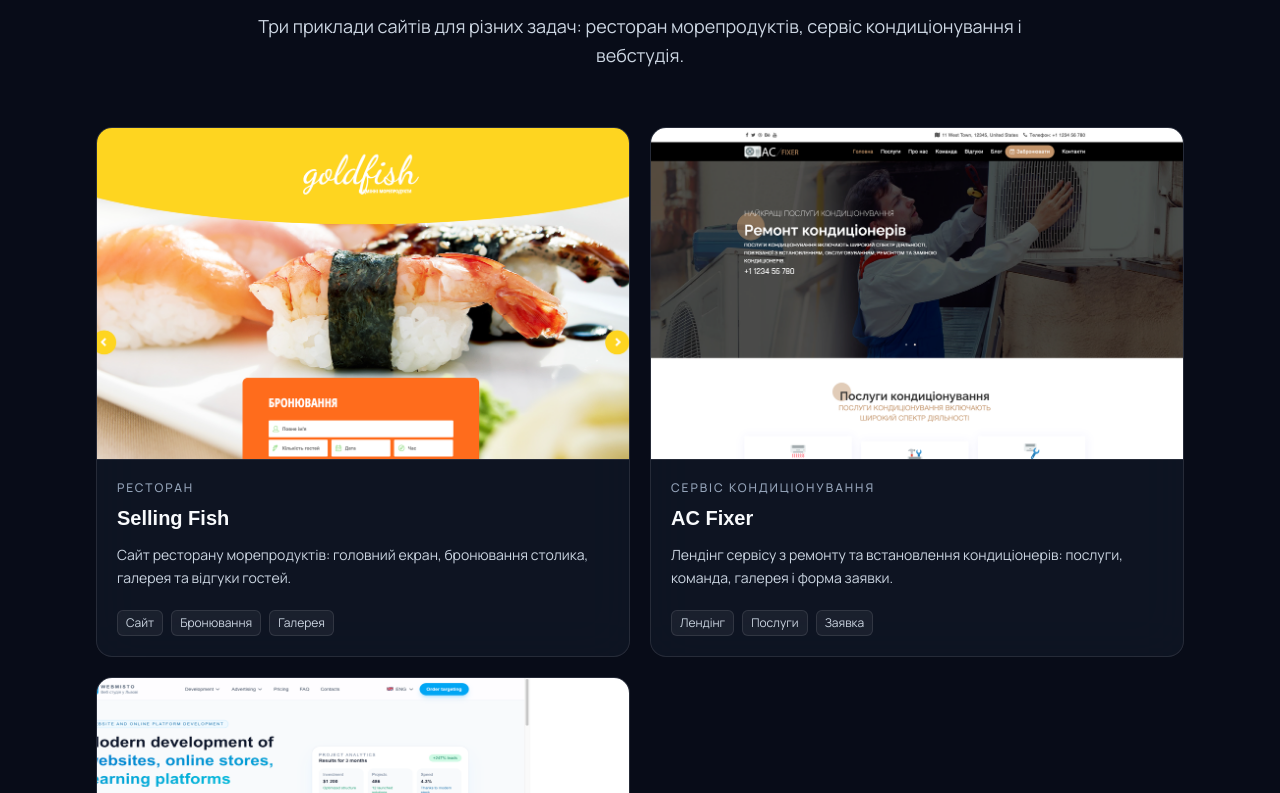
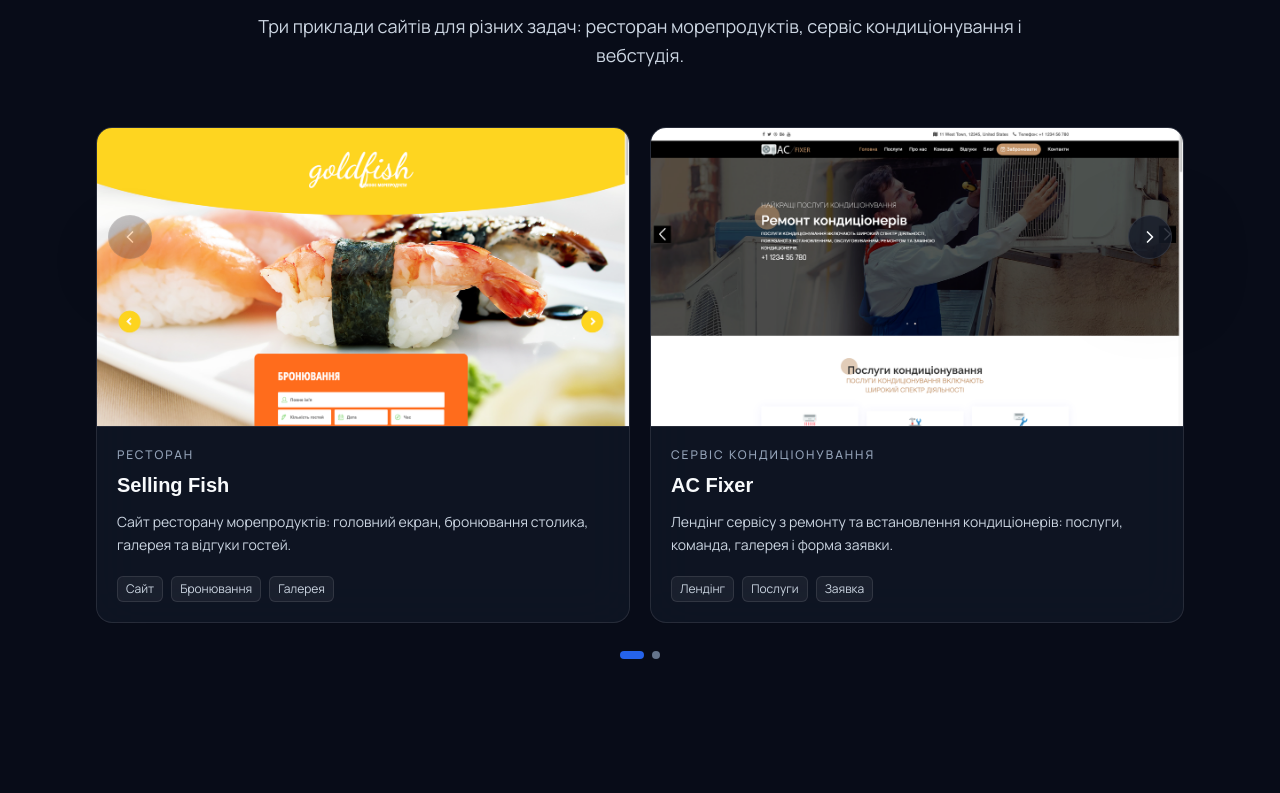
Before and after one commit to Romaleso261981/DevSite, a Next.js app: page / in a window 1280 px wide. Shown: the part 3087-3880 px from the top of the page. Built offline with nearby package versions, Linux system fonts and the light colour scheme; a web font is replaced by a local one.

Commit message:
Enhance Portfolio component with horizontal scrolling functionality and navigation buttons. Update layout for improved user experience and accessibility. Replace existing project display with a dynamic scrolling gallery.

```diff
--- a/src/components/Portfolio.tsx
+++ b/src/components/Portfolio.tsx
@@ -1,8 +1,63 @@
+"use client";
+
+import { useCallback, useEffect, useRef, useState } from "react";
+import { ChevronLeft, ChevronRight } from "lucide-react";
 import { SectionHeading } from "@/components/SectionHeading";
-import { MotionReveal } from "@/components/MotionReveal";
 import { PORTFOLIO } from "@/lib/constants";
+import { usePrefersReducedMotion } from "@/hooks/use-reduced-motion";
+
+function pagesFor(perView: number) {
+  return Math.max(1, PORTFOLIO.length - perView + 1);
+}
 
 export function Portfolio() {
+  const scrollerRef = useRef<HTMLDivElement>(null);
+  const [page, setPage] = useState(0);
+  const [perView, setPerView] = useState(2);
+  const reduced = usePrefersReducedMotion();
+  const pageCount = pagesFor(perView);
+
+  useEffect(() => {
+    const media = window.matchMedia("(min-width: 640px)");
+    const update = () => setPerView(media.matches ? 2 : 1);
+    update();
+    media.addEventListener("change", update);
+    return () => media.removeEventListener("change", update);
+  }, []);
+
+  useEffect(() => {
+    scrollerRef.current?.scrollTo({ left: 0, behavior: "auto" });
+    setPage(0);
+  }, [perView]);
+
+  const syncPage = useCallback(() => {
+    const el = scrollerRef.current;
+    const card = el?.querySelector<HTMLElement>("[data-portfolio-card]");
+    if (!el || !card) return;
+    const gap = Number.parseFloat(getComputedStyle(el).columnGap) || 0;
+    const step = card.offsetWidth + gap;
+    if (step <= 0) return;
+    const next = Math.round(el.scrollLeft / step);
+    setPage(Math.max(0, Math.min(next, pagesFor(perView) - 1)));
+  }, [perView]);
+
+  const scrollToPage = useCallback(
+    (index: number) => {
+      const el = scrollerRef.current;
+      const card = el?.querySelector<HTMLElement>("[data-portfolio-card]");
+      if (!el || !card) return;
+      const gap = Number.parseFloat(getComputedStyle(el).columnGap) || 0;
+      const step = card.offsetWidth + gap;
+      const next = Math.max(0, Math.min(index, pagesFor(perView) - 1));
+      el.scrollTo({
+        left: next * step,
+        behavior: reduced ? "auto" : "smooth",
+      });
+      setPage(next);
+    },
+    [perView, reduced],
+  );
+
   return (
     <section id="portfolio" className="relative py-20 sm:py-24">
       <div className="pointer-events-none absolute inset-0 -z-10 bg-[radial-gradient(ellipse_at_center,_rgba(124,58,237,0.12),_transparent_60%)]" />
@@ -13,11 +68,31 @@ export function Portfolio() {
           description="Три приклади сайтів для різних задач: ресторан морепродуктів, сервіс кондиціонування і вебстудія."
         />
 
-        <div className="grid gap-5 lg:grid-cols-2">
-          {PORTFOLIO.map((project, index) => (
-            <MotionReveal key={project.id} delay={index * 0.06}>
-              <article className="group flex h-full flex-col overflow-hidden rounded-2xl border border-[var(--border)] bg-[var(--card-strong)] backdrop-blur-xl">
-                <div className="relative aspect-[16/10] overflow-hidden border-b border-[var(--border)]">
+        <div className="relative">
+          <div
+            ref={scrollerRef}
+            onScroll={syncPage}
+            className="flex snap-x snap-mandatory gap-5 overflow-x-auto scroll-smooth overscroll-x-contain pb-1 [scrollbar-width:none] [&::-webkit-scrollbar]:hidden"
+            tabIndex={0}
+            aria-label="Галерея прикладів робіт"
+            onKeyDown={(event) => {
+              if (event.key === "ArrowRight") {
+                event.preventDefault();
+                scrollToPage(page + 1);
+              }
+              if (event.key === "ArrowLeft") {
+                event.preventDefault();
+                scrollToPage(page - 1);
+              }
+            }}
+          >
+            {PORTFOLIO.map((project) => (
+              <article
+                key={project.id}
+                data-portfolio-card
+                className="flex w-full shrink-0 snap-start flex-col overflow-hidden rounded-2xl border border-[var(--border)] bg-[var(--card-strong)] backdrop-blur-xl sm:w-[calc((100%-1.25rem)/2)]"
+              >
+                <div className="relative aspect-video overflow-hidden border-b border-[var(--border)]">
                   <img
                     src={project.image}
                     alt=""
@@ -47,8 +122,46 @@ export function Portfolio() {
                   </div>
                 </div>
               </article>
-            </MotionReveal>
-          ))}
+            ))}
+          </div>
+
+          <button
+            type="button"
+            className="absolute left-3 top-[22%] z-10 inline-flex size-11 -translate-y-1/2 items-center justify-center rounded-full border border-[var(--border)] bg-[var(--card-strong)] text-[var(--fg)] shadow-[var(--shadow)] backdrop-blur-xl transition hover:bg-[var(--glass-hover)] focus-visible:outline-none focus-visible:ring-2 focus-visible:ring-cyan-400/70 disabled:pointer-events-none disabled:opacity-35"
+            aria-label="Попередні роботи"
+            disabled={page === 0}
+            onClick={() => scrollToPage(page - 1)}
+          >
+            <ChevronLeft className="size-5" />
+          </button>
+          <button
+            type="button"
+            className="absolute right-3 top-[22%] z-10 inline-flex size-11 -translate-y-1/2 items-center justify-center rounded-full border border-[var(--border)] bg-[var(--card-strong)] text-[var(--fg)] shadow-[var(--shadow)] backdrop-blur-xl transition hover:bg-[var(--glass-hover)] focus-visible:outline-none focus-visible:ring-2 focus-visible:ring-cyan-400/70 disabled:pointer-events-none disabled:opacity-35"
+            aria-label="Наступні роботи"
+            disabled={page >= pageCount - 1}
+            onClick={() => scrollToPage(page + 1)}
+          >
+            <ChevronRight className="size-5" />
+          </button>
+        </div>
+
+        <div className="mt-6 flex items-center justify-center gap-2" role="tablist" aria-label="Сторінки галереї">
+          {Array.from({ length: pageCount }, (_, index) => {
+            const active = index === page;
+            return (
+              <button
+                key={index}
+                type="button"
+                role="tab"
+                aria-label={`Показати роботи, сторінка ${index + 1}`}
+                aria-selected={active}
+                className={`h-2 rounded-full transition-[width,background-color] ${
+                  active ? "w-6 bg-[var(--primary)]" : "w-2 bg-[var(--faint)] hover:bg-[var(--subtle)]"
+                }`}
+                onClick={() => scrollToPage(index)}
+              />
+            );
+          })}
         </div>
       </div>
     </section>
```
Also changed, not shown: public/portfolio/webmisto.png.
